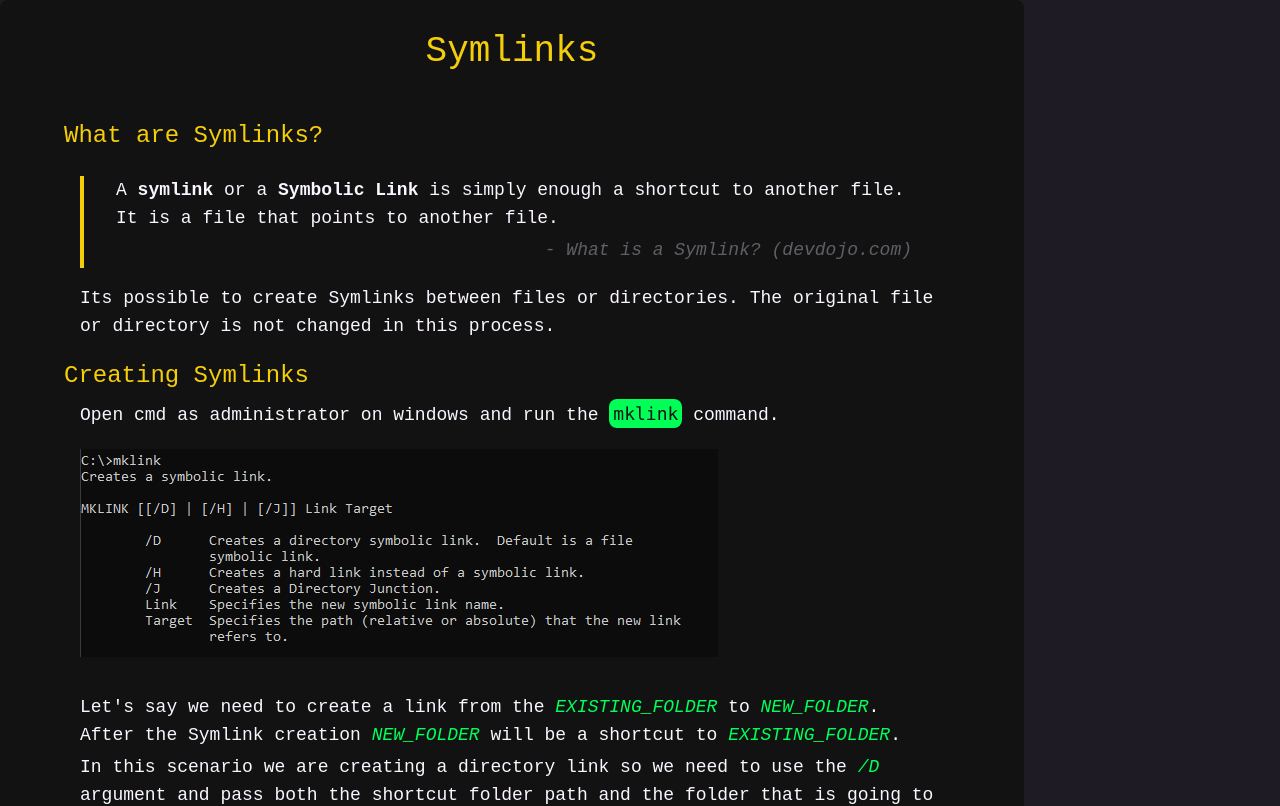
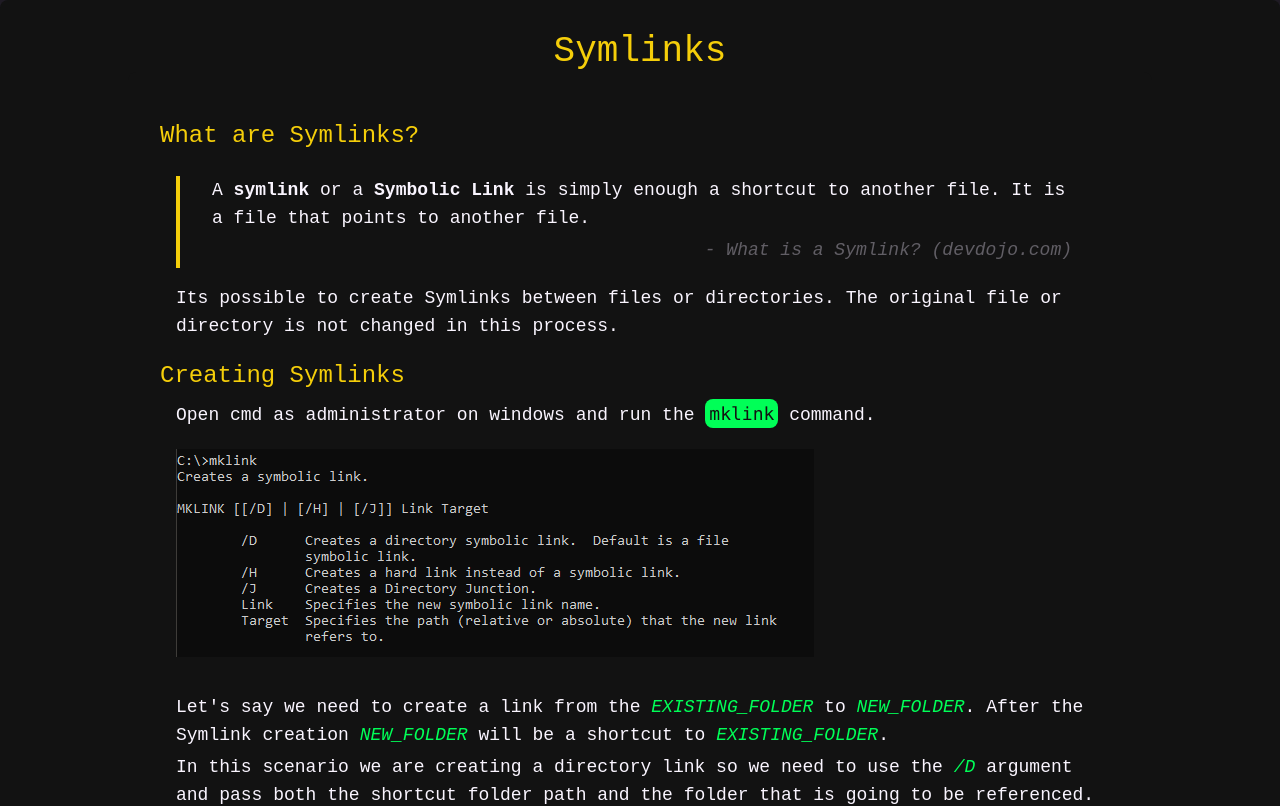
Before and after one commit to avildes/goblinwisdom, a Vue app: page /Blog in a window 1280 px wide. Shown: the top 806 px of the page. Built offline with nearby package versions, Linux system fonts and the light colour scheme.

Commit message:
fix: centering content

```diff
--- a/src/components/blog/Blog.vue
+++ b/src/components/blog/Blog.vue
@@ -2,7 +2,9 @@
     <div class="blog">
         <!--<h1 id="header">Punk Records</h1>-->
         <h1 id="header">Symlinks</h1>
-        <Article />
+        <div class="content">
+            <Article />
+        </div>
     </div>
 </template>
 <script setup>
@@ -11,8 +13,12 @@ import Article from "./Article.vue";
 
 <style lang="css">
 .blog {
-    @apply h-full p-8 max-w-max md:max-w-screen-lg rounded-lg text-[var(--text-color)] flex flex-col text-center bg-[var(--color-surface-a0)];
+    @apply h-full w-full p-8 rounded-lg text-[var(--text-color)] flex flex-col items-center bg-[var(--color-surface-a0)];
     font-family: Cascadia code, monospace;
+}
+
+.content {
+    @apply max-w-max md:max-w-screen-lg;
 }
 
 #header {
```
